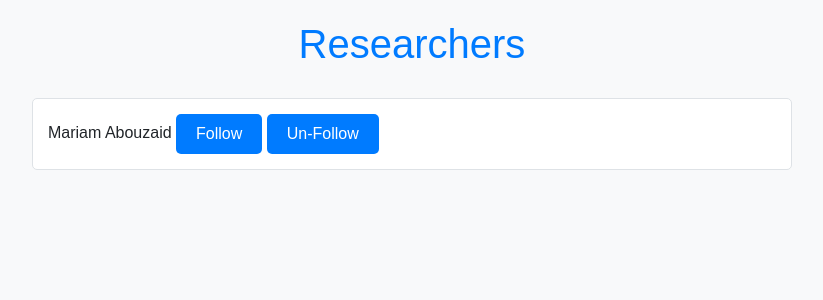
After one commit to Rodina222/Prudens-Project, a Flask app: page /researchers in a window 1280 px wide. The commit adds this page. Shown: the top 300 px of the page, without its empty margins (228-1051 px from the left). Run offline with Flask 3, Linux system fonts and the light colour scheme; some libraries are stand-ins or nearby versions.

Commit message:
Add follow and Unfollow relationship / page

```diff
--- a/prudens/routes.py
+++ b/prudens/routes.py
@@ -1,4 +1,4 @@
-from prudens.models import User, Researcher,NonResearcher, Reviewer, Admin, Post, Comment, React
+from prudens.models import User, Researcher,NonResearcher, Reviewer, Admin, Post, Comment, React ,Follow
 from flask import Flask, render_template ,url_for ,flash, redirect, request
 from prudens.forms import RegistrationForm , LoginForm,RegistrationForm_Non, PostForm
 from prudens import app , bcrypt,db ,mail
@@ -7,6 +7,7 @@ import sqlite3
 from sqlalchemy.exc import IntegrityError
 from flask_mail import  Message
 from flask_login import login_user
+from flask import session
 
 @app.route('/')
 @app.route('/home')
@@ -42,12 +43,7 @@ def researcher_signup():
             return redirect(url_for('home'))
     except IntegrityError as e:
         db.session.rollback()  # Rollback the session to prevent changes
-        if 'email' in str(e):
-            flash('Email is already registered. Please use another email address.', 'error')
-        elif 'username' in str(e):
-            flash('Username is not unique. Please choose another username.', 'error')
-        else:
-            flash('An error occurred. Please try again later.', 'error')
+        flash('An error occurred. Please try again later.', 'error')
 
         return redirect(url_for('researcher_signup'))
 
@@ -144,42 +140,55 @@ def login():
 
 
         if user and bcrypt.check_password_hash(user.password,form.password.data):
-          print('inside ')
-          login_user(user, remember = form.remember.data)
-          flash(f"You have been logged in successfully","success")
-          if user.user_type=='reviewer':
-             print('jhbhjhbj')
-             posts = Post.query.filter_by(status='pending').all()
-             print('after')
-             return render_template('reviewer_gui.html', posts=posts)
-          elif user.user_type=='researcher':
-             form = PostForm()
-             if form.validate_on_submit():
-                post_n = Post(
-                    author_id=2,
-                    reviewer_id=5,
-                    title=form.label.data,
-                    #refes=form.ref.data,
-                    content=form.post.data,
-                    status='pending')
+            session['current_user_email'] = form.email.data  # Store user's email in session
+            print(current_user_email)
+            login_user(user, remember = form.remember.data)
+            flash(f"You have been logged in successfully","success")
 
-                db.session.add(post_n)
-                db.session.commit()
-                # Flash a success message
-                flash(
-                    f"post created successfully for {form.label.data}", "success")
-                time.sleep(5)
-                return render_template('Created ')
+            if user.user_type=='reviewer':
+                print('jhbhjhbj')
+                posts = Post.query.filter_by(status='pending').all()
+                print('after')
+                return render_template('reviewer_gui.html', posts=posts)
+            elif user.user_type=='researcher':
+                form = PostForm()
+                if form.validate_on_submit():
+                    post_n = Post(
+                        author_id=2,
+                        reviewer_id=5,
+                        title=form.label.data,
+                        #refes=form.ref.data,
+                        content=form.post.data,
+                        status='pending')
 
-             return render_template('add_post.html', form=form)
+                    db.session.add(post_n)
+                    db.session.commit()
+                    # Flash a success message
+                    flash(
+                        f"post created successfully for {form.label.data}", "success")
+                    time.sleep(5)
+                    return render_template('Created ')
 
-          else:
-             return ('Hello , Login successfully')
+                return render_template('add_post.html', form=form)
+
+            else:
+                return ('Hello , Login successfully')
 
         else:
           flash(f"Login unsuccessful. Please check the credentials","danger")
 
     return render_template('signIn.html',form=form)
+
+
+
+@app.route('/logout',methods=['GET'])
+def logout():
+    session.pop('current_user_email', None)  # Remove user's email from session
+    print(current_user_email)
+    form = LoginForm()
+    return render_template('signIn.html', form=form)
+
+
 
 @app.route('/forgot_password')
 def forgot_password():
@@ -211,3 +220,60 @@ def reject_post(post_id):
     post.status = 'rejected'
     db.session.commit()
     return "Post Rejected Successfully"
+
+
+
+@app.route('/researchers')
+def researchers():
+    researchers = Researcher.query.all()
+    return render_template('follow.html', researchers=researchers)
+
+
+
+@app.route('/follow_researcher/<int:researcher_id>', methods=['POST'])
+def follow_researcher(researcher_id):
+    current_user_email = session.get('current_user_email')  # Retrieve user's email from session
+    if not current_user_email:
+        flash('You must be logged in to follow researchers.', 'danger')
+        return redirect(url_for('researchers'))
+    researcher = Researcher.query.get_or_404(researcher_id)
+    current_user = User.query.filter_by(email=current_user_email).first()
+
+    if current_user.id == researcher.id:
+        flash('You cannot follow yourself.', 'danger')
+        return redirect(url_for('researchers'))
+    # Check if the current user is already following the researcher
+    if Follow.query.filter_by(follower_id=current_user.id, followed_id=researcher.id).first():
+        flash(f'You are already following {researcher.fname} {researcher.lname}.', 'info')
+        return redirect(url_for('researchers'))
+
+    # Create a new Follow relationship
+    follow = Follow(follower_id=current_user.id, followed_id=researcher.id)
+    db.session.add(follow)
+    db.session.commit()
+
+    flash(f'You are now following {researcher.fname} {researcher.lname}.', 'success')
+    return redirect(url_for('researchers'))
+
+
+@app.route('/unfollow_researcher/<int:researcher_id>', methods=['POST'])
+def unfollow_researcher(researcher_id):
+    current_user_email = session.get('current_user_email')  # Retrieve user's email from session
+    if not current_user_email:
+        flash('You must be logged in to follow researchers.', 'danger')
+        return redirect(url_for('researchers'))
+
+    researcher = Researcher.query.get_or_404(researcher_id)
+    current_user = User.query.filter_by(email=current_user_email).first()
+
+    # Check if the current user is already following the researcher
+    existing_follow = Follow.query.filter_by(follower_id=current_user.id, followed_id=researcher.id).first()
+    if existing_follow:
+        # Delete the existing follow relationship
+        db.session.delete(existing_follow)
+        db.session.commit()
+        flash(f'You have unfollowed {researcher.fname} {researcher.lname}.', 'info')
+    else:
+        flash(f'You are not following {researcher.fname} {researcher.lname}.', 'success')
+
+    return redirect(url_for('researchers'))
--- /dev/null
+++ b/prudens/templates/follow.html
@@ -0,0 +1,77 @@
+<!DOCTYPE html>
+<html lang="en">
+<head>
+    <meta charset="UTF-8">
+    <meta name="viewport" content="width=device-width, initial-scale=1.0">
+    <title>Researchers</title>
+    <link rel="stylesheet" href="https://stackpath.bootstrapcdn.com/bootstrap/4.5.2/css/bootstrap.min.css">
+    <style>
+        /* Additional Styles */
+        body {
+            font-family: Arial, sans-serif;
+            background-color: #f8f9fa;
+        }
+
+        .container {
+            max-width: 800px;
+            margin: 0 auto;
+            padding: 20px;
+        }
+
+        h1 {
+            text-align: center;
+            margin-bottom: 30px;
+            color: #007bff;
+        }
+
+        .researcher-item {
+            background-color: #fff;
+            border: 1px solid #dee2e6;
+            border-radius: 5px;
+            padding: 15px;
+            margin-bottom: 15px;
+        }
+
+        .follow-btn {
+            background-color: #007bff;
+            color: #fff;
+            border: none;
+            padding: 8px 20px;
+            border-radius: 5px;
+            cursor: pointer;
+        }
+
+        .follow-btn:hover {
+            background-color: #0056b3;
+        }
+    </style>
+</head>
+<body>
+     <!-- Display flash messages -->
+     {% with messages = get_flashed_messages(with_categories=true) %}
+     {% if messages %}
+         {% for category, message in messages %}
+             <div class="alert alert-{{ category }}">
+                 {{ message }}
+             </div>
+         {% endfor %}
+     {% endif %}
+     {% endwith %}
+    <div class="container">
+        <h1>Researchers</h1>
+        <ul class="list-unstyled">
+            {% for researcher in researchers %}
+                <li class="researcher-item">
+                    <span>{{ researcher.fname }} {{ researcher.lname }}</span>
+                    <form method="POST" action="{{ url_for('follow_researcher', researcher_id=researcher.id) }}" style="display: inline;">
+                        <button type="submit" class="btn btn-primary follow-btn">Follow</button>
+                    </form>
+                    <form method="POST" action="{{ url_for('unfollow_researcher', researcher_id=researcher.id) }}" style="display: inline;">
+                        <button type="submit" class="btn btn-primary follow-btn">Un-Follow</button>
+                    </form>
+                </li>
+            {% endfor %}
+        </ul>
+    </div>
+</body>
+</html>
--- a/prudens/templates/settings.html
+++ b/prudens/templates/settings.html
@@ -214,7 +214,7 @@
             <a class="nav-link" href="#"><i class="fas fa-question-circle"></i> Help</a>
           </a>
           <a href="#" >
-            <a class="nav-link" href="{{ url_for('home')}}"><i class="fas fa-sign-out-alt"></i> Logout</a>
+            <a class="nav-link" href="{{ url_for('logout')}}"><i class="fas fa-sign-out-alt"></i> Logout</a>
           </a>
         </nav>
       </div>
```
Also changed, not shown: prudens/forms.py (+26 -0 lines), prudens/models.py (+16 -0 lines), instance/prudens.db.
